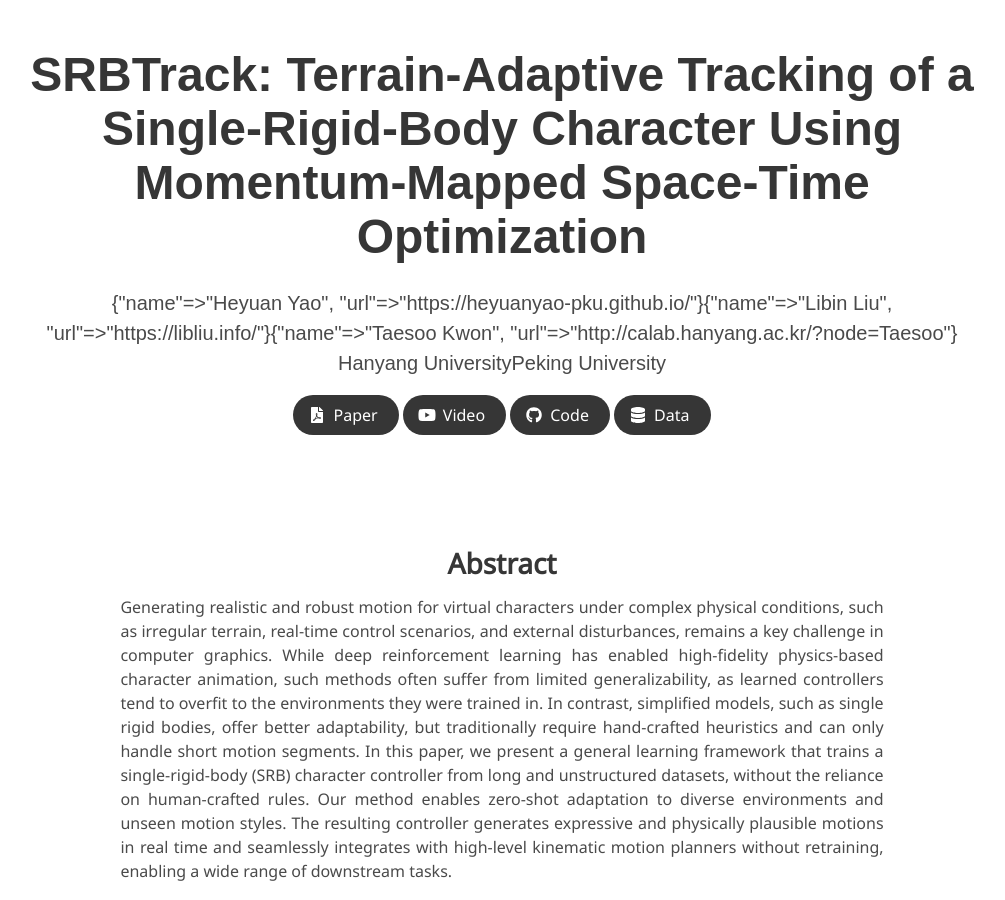
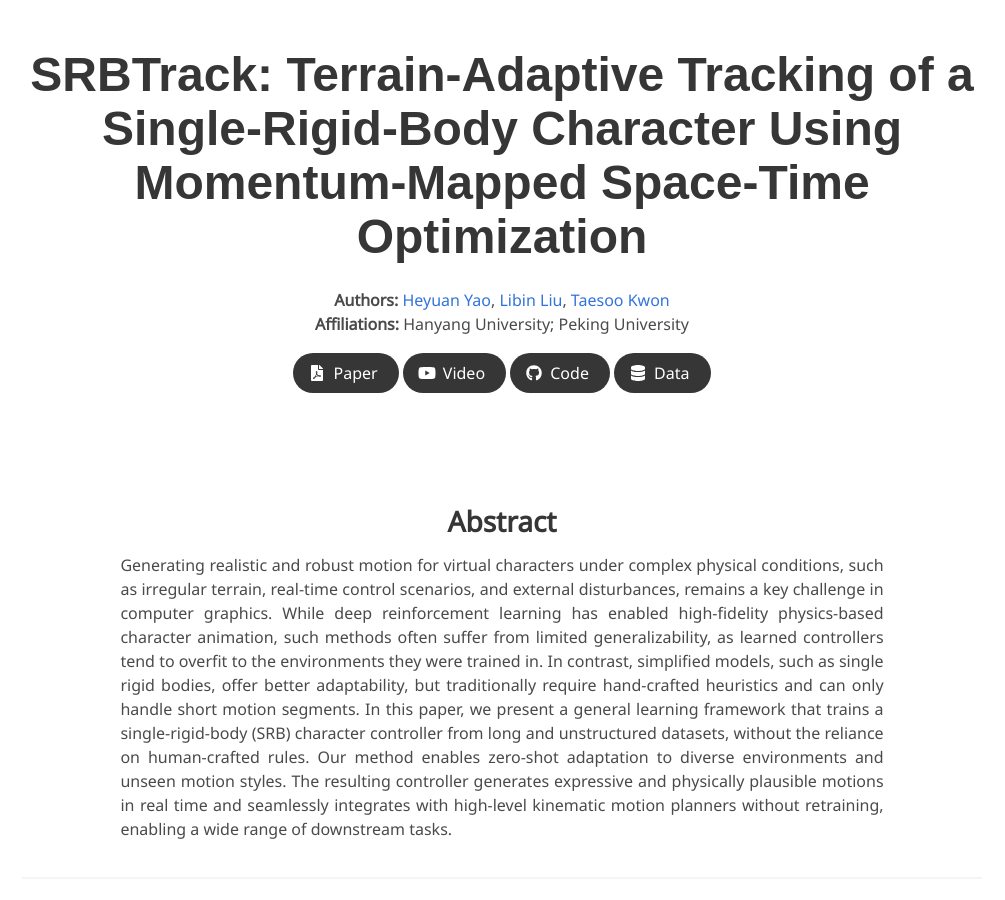
Before and after one commit to hanyang9/SRBTrack, a Jekyll site: the page built from index.md, in a window 1280 px wide and 900 px high. Shown: the whole window, without its empty margins (138-1143 px from the left). Built offline with Jekyll 4.4.1, drawn with Linux system fonts in a browser that asks for light colours; some web fonts are replaced.

Commit message:
Update project_page.html

```diff
--- a/_layouts/project_page.html
+++ b/_layouts/project_page.html
@@ -48,19 +48,20 @@
         <div class="column has-text-centered">
           <h1 class="title is-1 publication-title">{{ page.title }}</h1>
           {% if page.authors %}
-          <div class="is-size-5 publication-authors">
-            <span class="author-block">
-              {{ page.authors }}
-            </span>
-          </div>
+            <p><b>Authors:</b>
+              {% for a in page.authors -%}
+                {%- if a.url -%}
+                  <a href="{{ a.url | escape }}" target="_blank" rel="noopener">{{ a.name }}</a>
+                {%- else -%}
+                  {{ a.name }}
+                {%- endif -%}
+                {%- unless forloop.last %}, {% endunless -%}
+              {%- endfor %}
+            </p>
           {% endif %}
 
           {% if page.affiliations %}
-          <div class="is-size-5 publication-authors">
-            <span class="author-block">
-              {{ page.affiliations }}
-            </span>
-          </div>
+            <p><b>Affiliations:</b> {{ page.affiliations | join: "; " }}</p>
           {% endif %}
 
           <div class="column has-text-centered">
```
